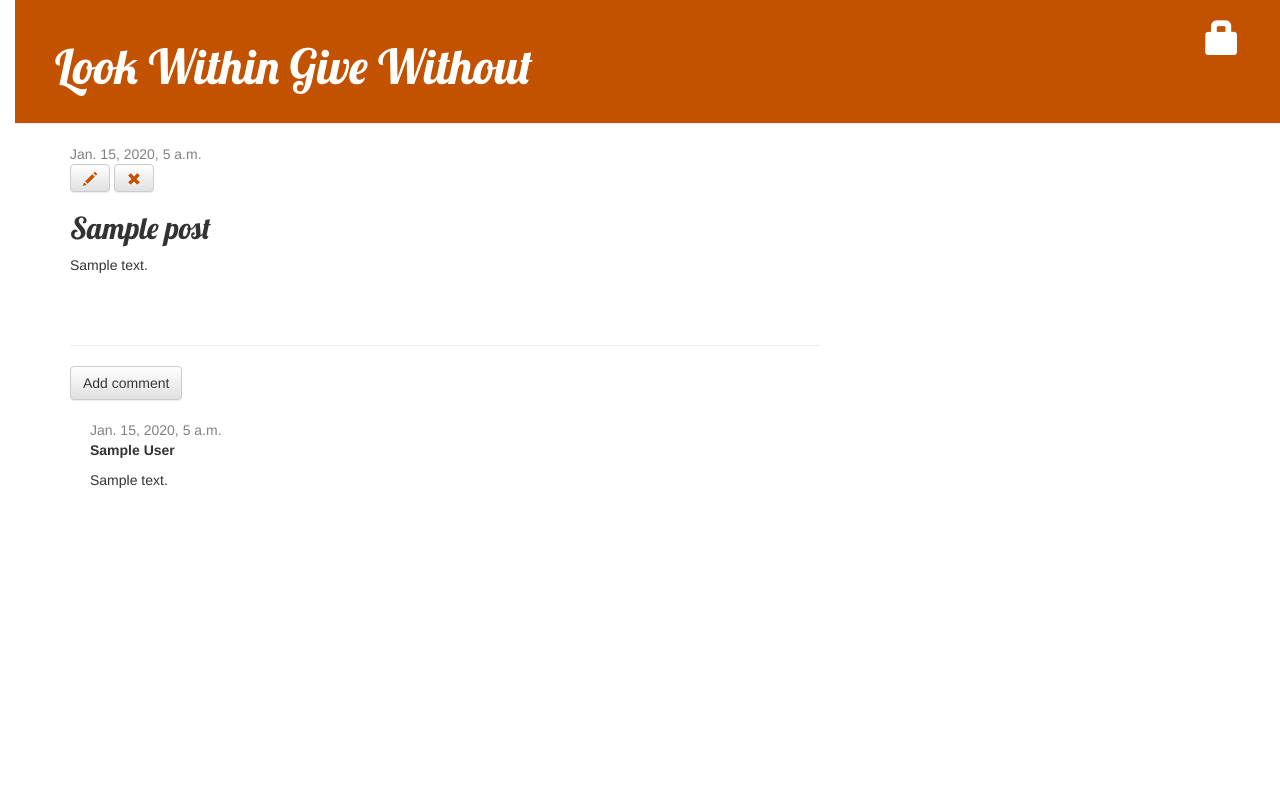
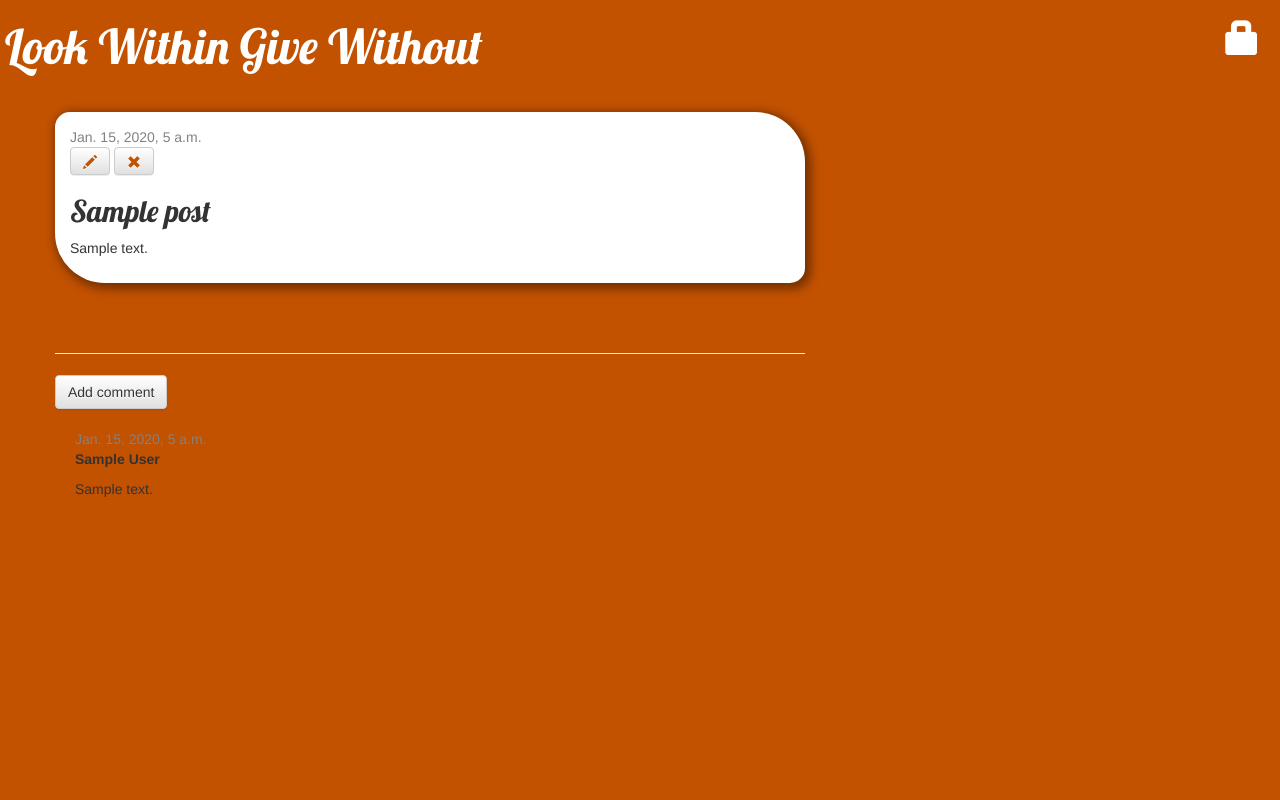
Before and after one commit to ashlardev/my-first-blog, a Django app: page /post/1/ in a window 1280 px wide. Run offline with Django 3.2, Linux system fonts and the light colour scheme; tables that the repository leaves empty hold one stand-in row (values such as "Sample post"); some libraries are stand-ins or nearby versions.

Commit message:
getting fancy

```diff
--- a/blogs/static/css/blogs.css
+++ b/blogs/static/css/blogs.css
@@ -1,13 +1,18 @@
 
 
 body {
-    padding-left: 15px;
+    padding-left: 0px;
+    padding-top: 0px;
+    margin-top: 0px;
+    background-color: #C25100;
 }
 
 .page-header {
     background-color: #C25100;
+    padding-top: 0px;
+    padding-left: 5px;
     margin-top: 0;
-    padding: 20px 20px 20px 40px;
+    border-bottom: none;
 }
 
 .page-header p small a,
@@ -65,10 +70,16 @@ h4 {
     float: right;
     font-size: 26pt;
     margin-right: 20px;
+    margin-left: 0px;
+    margin-top: 0px;
 }
 
 .post {
     margin-bottom: 70px;
+    border-radius: 15px 50px;
+    background-color: #ffffff;
+    padding: 15px;
+    box-shadow: 3px 3px 10px 3px rgba(0, 0, 0, 0.4);
 }
 
 .post h2 a,
@@ -76,14 +87,25 @@ h4 {
 .post h2 a:hover,
 .post h1 a,
 .post h1 a:visited,
-.post h1 a:hover,
+.post h1 a:hover {
+    color: #C25100;
+    font-family: 'Lobster';
+}
+
 .post a,
 .post a:visited,
 .post a:hover {
     color: #C25100;
     font-family: 'Lobster';
+    text-decoration: none;
 }
 
 .comment {
     margin: 20px 0px 20px 20px;
 }
+
+hr {
+    color: #C25100;
+    background-color: #C25100;
+    height: 1px;
+}
```
Also changed, not shown: blogs/templates/blogs/post_list.html (+8 -5 lines).
